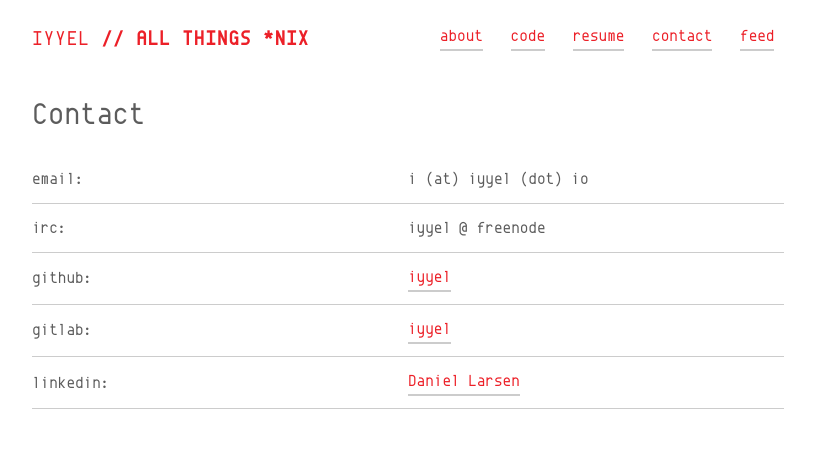
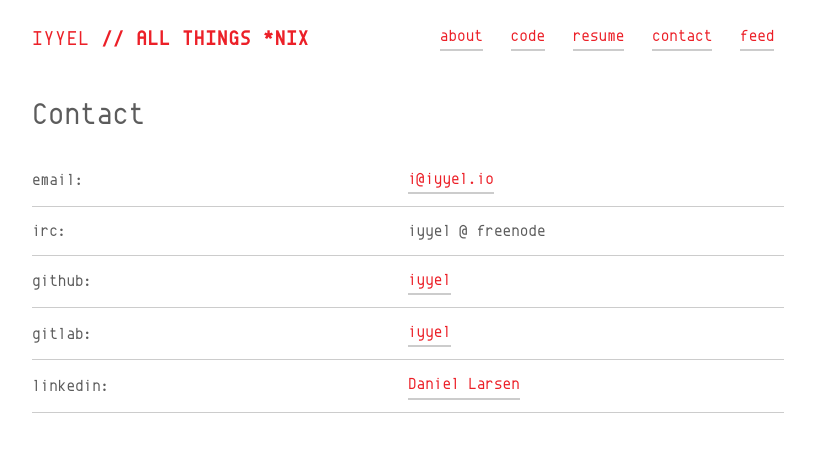
Before and after one commit to InAbsencia/inabsentia.io, a Jekyll site: the page built from src/contact.md, in a window 1280 px wide. Shown: the top 452 px of the page, without its empty margins (232-1047 px from the left). Built offline with Jekyll 4.4.1, drawn with Linux system fonts in a browser that asks for light colours.

Commit message:
Fixing contact page.

```diff
--- a/src/contact.md
+++ b/src/contact.md
@@ -4,7 +4,7 @@ title: Contact
 permalink: /contact/
 ---
 
-| __email:__      | i (at) iyyel (dot) io                                                                              |
+| __email:__      | <a href="mailto:i@iyyel.io" target="_top">i@iyyel.io</a>                                           |
 | __irc:__        | iyyel @ freenode                                                                                   |
 | __github:__     | <a href="https://github.com/iyyel/" target="_blank">iyyel</a>                                      |
 | __gitlab:__     | <a href="https://gitlab.com/iyyel/" target="_blank">iyyel</a>                                      |
```
